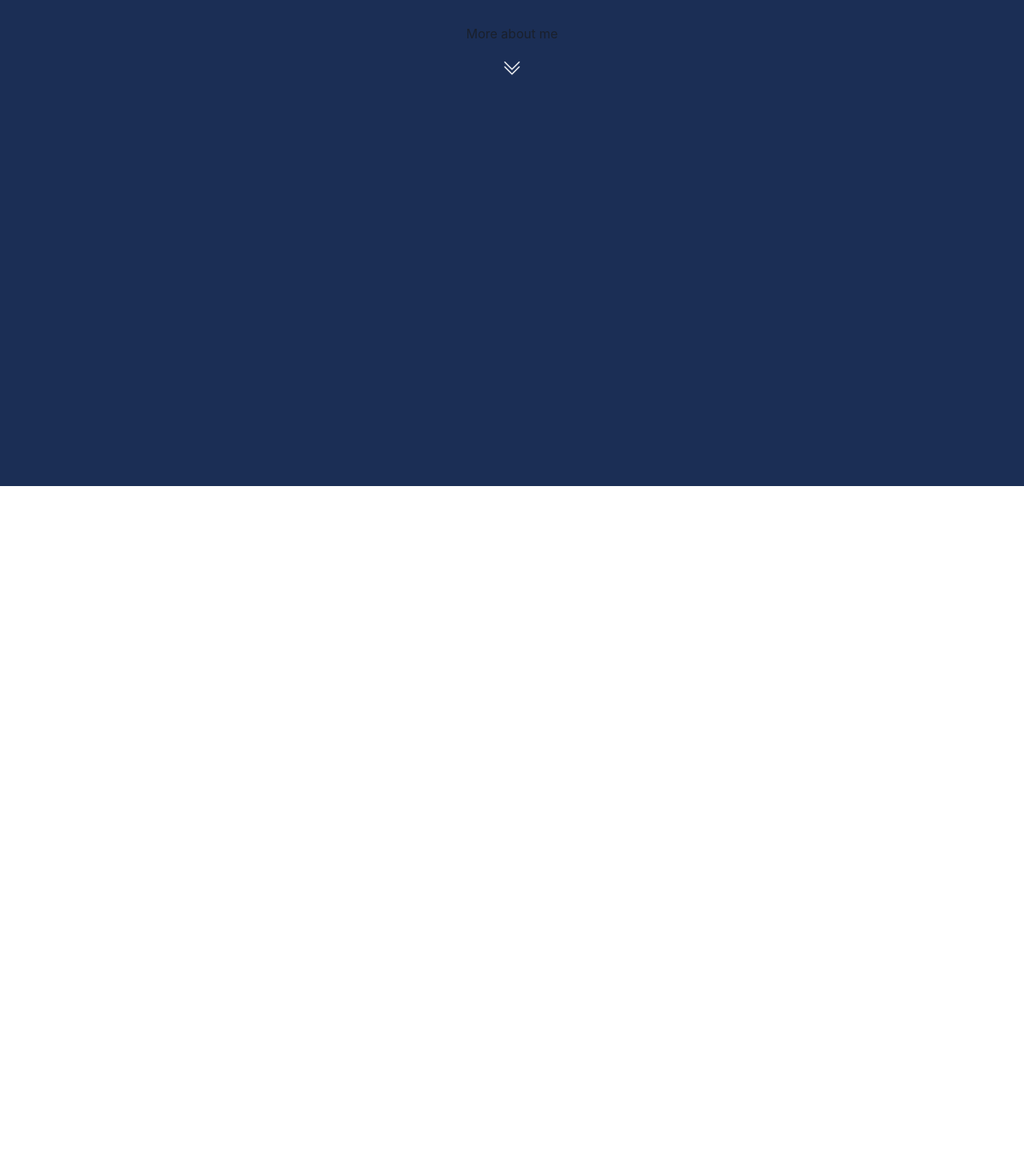
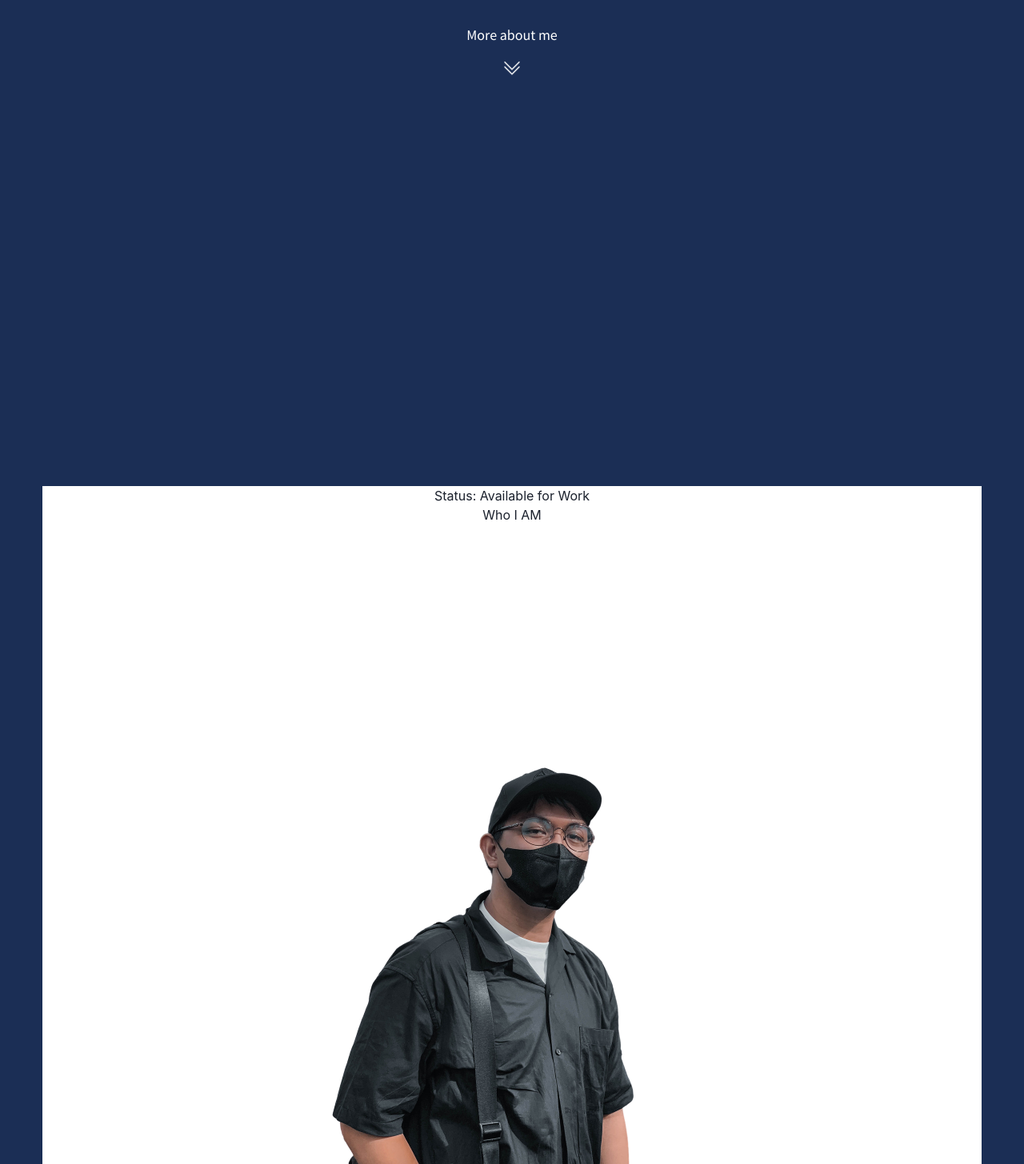
Before and after one commit to eloyms262/AngeloMunar_Portfolio, a Next.js app: page / in a window 1280 px wide. Shown: the part 272-1728 px from the top of the page at 80% size. Before the commit the page ends 880 px from the top, so only its background shows below. Built offline with nearby package versions, Linux system fonts and the light colour scheme.

Commit message:
About me

```diff
--- /dev/null
+++ b/components/about/index.js
@@ -0,0 +1,15 @@
+import Image from "next/image";
+
+export default function AboutSection() {
+  return (
+    <div
+      id="about-me"
+      className="w-11/12 flex flex-col mx-auto items-center bg-white"
+    >
+      <span> Status: Available for Work</span>
+      <h1>Who I AM</h1>
+      <Image src="/images/myself.png" width={600} height={800} />
+      <span></span>
+    </div>
+  );
+}
--- a/components/hero.js
+++ b/components/hero.js
@@ -38,13 +38,14 @@ export default function HeroSection() {
         <HiDocumentText className="text-white h-8 w-8 mx-3" />
       </div>
       <div className="flex flex-col items-center justify-center mt-8">
-        <Link
-          href={"#about-me"}
-          className="text-white font-SourceSansPro text-lg"
-        >
-          More about me
+        <Link href={"#about-me"}>
+          <div className="flex flex-col items-center justify-center">
+            <a className="text-white font-SourceSansPro text-lg">
+              More about me
+            </a>
+            <BsChevronDoubleDown className="text-white h-6 w-6 animate-bounce mt-5" />
+          </div>
         </Link>
-        <BsChevronDoubleDown className="text-white h-6 w-6 animate-bounce mt-5" />
       </div>
     </div>
   );
--- a/pages/_document.js
+++ b/pages/_document.js
@@ -5,7 +5,7 @@ export default function Document() {
     <Html>
       <Head>
         <link rel="preconnect" href="https://fonts.googleapis.com" />
-        <link rel="preconnect" href="https://fonts.gstatic.com" crossorigin />
+        <link rel="preconnect" href="https://fonts.gstatic.com" crossOrigin />
         <link
           href="https://fonts.googleapis.com/css2?family=Oswald:wght@400;700&family=Source+Sans+Pro:wght@400;600&display=swap"
           rel="stylesheet"
--- a/pages/index.js
+++ b/pages/index.js
@@ -1,10 +1,12 @@
 import { Text } from "@chakra-ui/react";
+import AboutSection from "../components/about";
 import HeroSection from "../components/hero";
 
 export default function Home() {
   return (
-    <div className="flex flex-row bg-[#1B2E55]">
+    <div className="flex flex-col bg-[#1B2E55]">
       <HeroSection />
+      <AboutSection />
     </div>
   );
 }
```
Also changed, not shown: public/images/myself.png (added).
